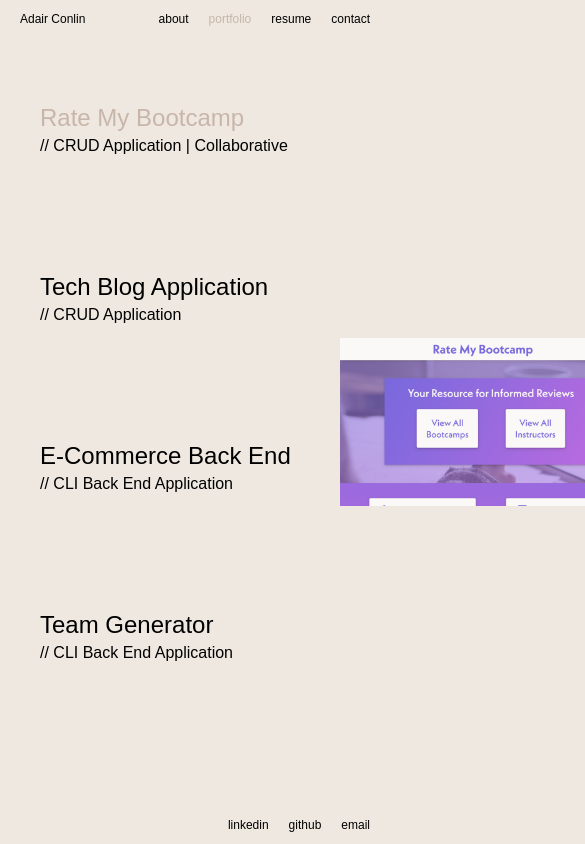
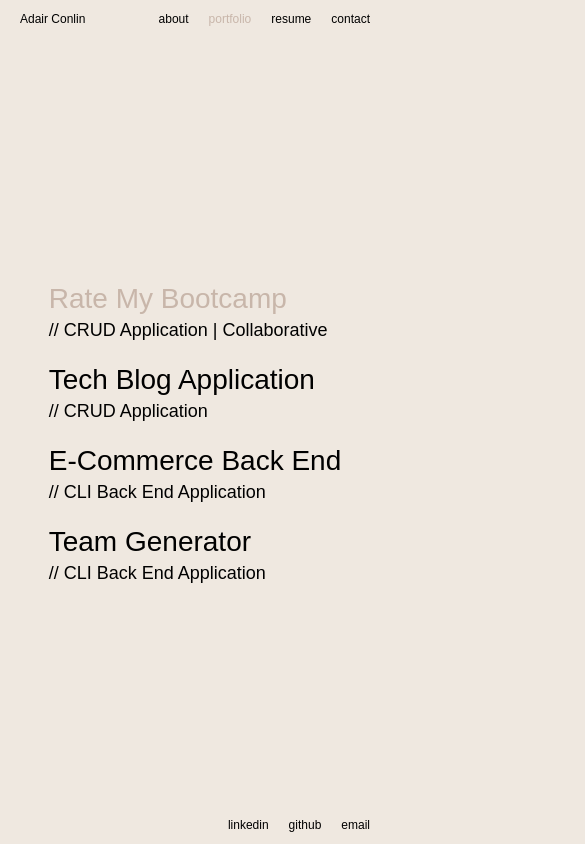
Before and after one commit to adairconlin/design-dev-portfolio, a React (Create React App) app: page / in a window 390 px wide. Both pictures are taken after a click on the item "portfolio". Shown: the top 844 px of the page, 585 px wide, since content can reach past the window. Built offline with nearby package versions, Linux system fonts and the light colour scheme; a web font is replaced by a local one.

Commit message:
Update buttons and add mobile responsiveness

```diff
--- a/src/components/Portfolio/index.js
+++ b/src/components/Portfolio/index.js
@@ -6,22 +6,24 @@ function Portfolio() {
         {
             src: "rate-my-bootcamp",
             description: "CRUD Application",
-            projectLink: "https://whispering-scrubland-52233.herokuapp.com/"
+            projectLink: "https://whispering-scrubland-52233.herokuapp.com/",
+            githubLink: "https://github.com/adairconlin/rate-my-bootcamp"
         },
         {
             src: "tech-blog",
             description: "CRUD Application",
-            projectLink: "https://whispering-scrubland-52233.herokuapp.com/"
+            projectLink: "https://sheltered-badlands-90401.herokuapp.com/",
+            githubLink: "https://github.com/adairconlin/tech-blog-application"
         },
         {
             src: "e-commerce",
             description: "CLI Back End Application",
-            projectLink: "https://github.com/adairconlin/e-commerce-backend",
+            githubLink: "https://github.com/adairconlin/e-commerce-backend",
         },
         {
             src: "team-gen",
             description: "CLI Back End Application",
-            projectLink: "https://github.com/adairconlin/team-profile-generator"
+            githubLink: "https://github.com/adairconlin/team-profile-generator"
         },
     ];
 
@@ -43,32 +45,35 @@ function Portfolio() {
                     <a href="https://whispering-scrubland-52233.herokuapp.com/">
                         <h1 className={`hText md ${activeProject === 1 && "accent"}`} onMouseEnter={() => hoverProject(1)}>Rate My Bootcamp</h1>
                     </a>
-                    <p className={`hDisplay sm-flex ${activeProject === 1 && "show"}`}>// CRUD Application | Collaborative</p>
+                    <p className="hDisplay sm-flex">// CRUD Application | Collaborative</p>
                 </div>
                 <div className="project">
                     <a href="https://whispering-scrubland-52233.herokuapp.com/">
                         <h1 className={`hText md ${activeProject === 2 && "accent"}`} onMouseEnter={() => hoverProject(2)}>Tech Blog Application</h1>
                     </a>
-                    <p className={`hDisplay sm-flex ${activeProject === 2 && "show"}`}>// CRUD Application</p>
+                    <p className="hDisplay sm-flex">// CRUD Application</p>
                 </div>
                 <div className="project">
                     <a href="https://github.com/adairconlin/e-commerce-backend">
                         <h1 className={`hText md ${activeProject === 3 && "accent"}`} onMouseEnter={() => hoverProject(3)}>E-Commerce Back End</h1>
                     </a>
-                    <p className={`hDisplay sm-flex ${activeProject === 3 && "show"}`}>// CLI Back End Application</p>
+                    <p className="hDisplay sm-flex">// CLI Back End Application</p>
                 </div>
                 <div className="project">
                     <a href="https://github.com/adairconlin/team-profile-generator">
                         <h1 className={`hText md ${activeProject === 4 && "accent"}`} onMouseEnter={() => hoverProject(4)}>Team Generator</h1>
                     </a>
-                    <p className={`hDisplay sm-flex ${activeProject === 4 && "show"}`}>// CLI Back End Application</p>
-
+                    <p className="hDisplay sm-flex">// CLI Back End Application</p>
                 </div>
             </section>
 
             <section>
             {transition((style, item) =>
                 item ? <animated.div style={style}>
+                            <div>
+                                {projects[item-1].projectLink && <a href={projects[item-1].projectLink} className="hDisplay sm">View Project</a>}
+                                <a href={projects[item-1].githubLink} className="hDisplay sm">View GitHub Repo</a>
+                            </div>
                             <div className="hover">
                                 <a href={projects[item-1].projectLink}>
                                     <img src={require(`../../assets/colored/${projects[item-1].src}.png`)} alt="Website homepage" />
--- a/src/components/Resume/index.js
+++ b/src/components/Resume/index.js
@@ -11,7 +11,6 @@ function Resume() {
     return (
         <animated.main className="resume" style={props}>
             <animated.h1 className="hText lg" style={xAnim}>My current skills.</animated.h1>
-            <a href="./resume.pdf" download="resume.pdf">Download Full Resume</a>
             <div>
                 <animated.section style={frontAnim}>
                     <h2 className="hText md accent">Front End</h2>
@@ -20,6 +19,7 @@ function Resume() {
                         <li><span>/* </span>CSS <span>*/</span></li>
                         <li><span>/* </span>JavaScript <span>*/</span></li>
                         <li><span>/* </span>React.js <span>*/</span></li>
+                        <li><span>/* </span>React-Spring <span>*/</span></li>
                         <li><span>/* </span>jQuery <span>*/</span></li>
                         <li><span>/* </span>Bootstrap <span>*/</span></li>
                         <li><span>/* </span>Bulma <span>*/</span></li>
@@ -49,6 +49,7 @@ function Resume() {
                     </ul>
                 </animated.section>
             </div>
+            <button><a href="./resume.pdf" download="resume.pdf" className="hDisplay sm">Download Full Resume</a></button>
         </animated.main>
     )
 }
--- a/src/index.css
+++ b/src/index.css
@@ -173,6 +173,7 @@ footer ul {
 
 .portfolio .project p {
     margin-top: 5px;
+    margin-bottom: 0px;
 }
 
 .portfolio .project h1:hover {
@@ -187,59 +188,6 @@ footer ul {
 .portfolio section img {
     width: 100%;
 }
-
-/* Portfolio and Projects
-.portfolio {
-    display: flex;
-    flex-wrap: wrap;
-    justify-content: space-evenly;
-}
-
-.portfolio .hover {
-    margin-bottom: 15px;
-}
-
-.project, .portfolio .hover {
-    width: 442px;
-    height: 249px;
-}
-
-.project-hover {
-    z-index: 10;
-    margin-top: 50px;
-    display: flex;
-    flex-direction: column;
-    text-align: center;
-    right: 0;
-    opacity: 0%;
-}
-
-.project-hover h1, .project-hover h2, .project-hover ul {
-    margin: 0px;
-}
-
-.hover:hover .inner-img {
-    opacity: 5%;
-}
-
-.hover:hover .inner-div {
-    opacity: 100%;
-}
-
-.hover .inner-div .prj-link {
-    margin-top: 25px;
-    display: flex;
-    flex-direction: row;
-    justify-content: space-evenly;
-}
-
-.hover .inner-div .prj-link li {
-    transition: .5s ease;
-}
-
-.hover .inner-div .prj-link li:hover {
-    font-size: 24px;
-} */
 
 /* Resume */
 .resume div {
@@ -262,6 +210,10 @@ footer ul {
 }
 .resume li:hover span {
     color: black;
+}
+
+.resume button {
+    float: right;
 }
 
 .tech {
@@ -292,22 +244,20 @@ footer ul {
     margin-left: auto;
 }
 
-button {
+button, button a {
     background-color: var(--accent);
     border: none;
-    color: white !important;
-    padding: 0px 30px;
+    color: var(--pale) !important;
+    padding: 10px 20px;
+    transition: .5s ease;
+}
+
+button:hover, button a:hover {
+    color: black !important;
+    cursor: pointer;
 }
 
 /* MOBILE RESPONSIVENESS */
-/* Wider screens up to 2560 */
-@media screen and (min-width: 2270px) {
-    .project, .portfolio .hover {
-        width: 550px;
-        height: 309px;
-    }
-}
-
 /* Smaller screen changes */
 @media screen and (max-width: 1850px) {
     main {
@@ -357,11 +307,6 @@ button {
     .sm-flex {
         font-size: 1.6vw;
     }
-
-    .project, .portfolio .hover {
-        width: 768px;
-        height: 432px;
-    }
 }
 
 @media screen and (max-width: 780px) {
@@ -389,9 +334,8 @@ button {
         font-size: 1.8vw;
     }
 
-    .project, .portfolio .hover {
-        width: 550px;
-        height: 309px;
+    .portfolio h1 {
+        font-size: 20px;
     }
 }
 
@@ -437,9 +381,25 @@ button {
         margin-left: 20px;
     }
 
-    .project, .portfolio .hover {
-        width: 500px;
-        height: 281px;
+    .portfolio h1 {
+        font-size: 16px;
+    }
+
+    .portfolio {
+        flex-direction: column;
+        justify-content: center;
+    }
+
+    .portfolio h1 {
+        font-size: 28px;
+    }
+
+    .portfolio p {
+        font-size: 18px;
+    }
+
+    .portfolio section:last-of-type {
+        display: none;
     }
 }
 
@@ -451,9 +411,4 @@ button {
     .profile {
         margin-bottom: 15px;
     }
-
-    .project, .portfolio .hover {
-        width: 300px;
-        height: 169px;
-    }
 }
```
